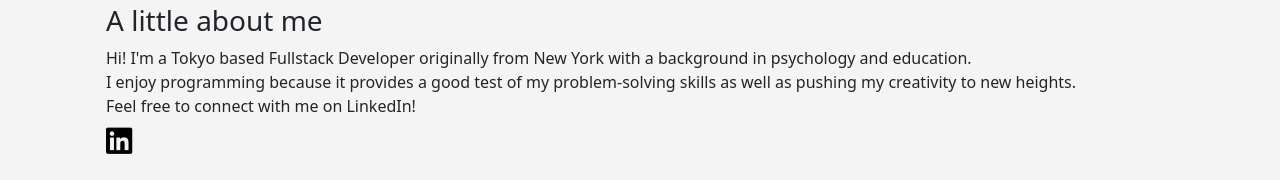
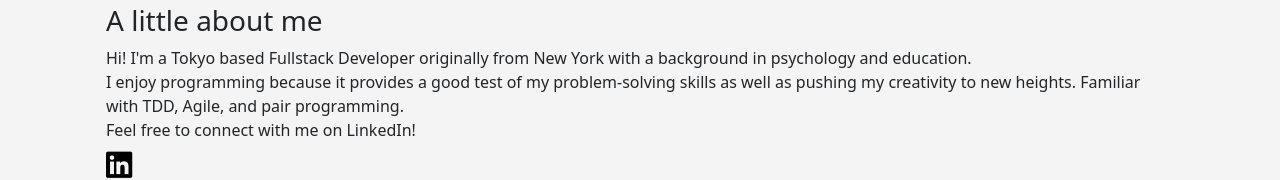
Before and after one commit to angrysun/angrysun.github.io, a plain HTML site: page index.html in a window 1280 px wide. Shown: the part 316-496 px from the top of the page. Drawn offline with nearby package versions, Linux system fonts and the light colour scheme.

Commit message:
added new info

```diff
--- a/index.html
+++ b/index.html
@@ -11,6 +11,8 @@
     <meta property="og:url" content="https://www.stevenvasquez.me/" />
     <meta property="og:description" content="Fullstack developer based in Tokyo. Come and see what new projects I've been working on." />
     <meta property="og:image" content="assets/images/" />
+    <meta property="og:image:width" content="1200" />
+    <meta property="og:image:height" content="630" />
 
     <link href="https://cdn.jsdelivr.net/npm/bootstrap@5.1.3/dist/css/bootstrap.min.css" rel="stylesheet"
       integrity="sha384-1BmE4kWBq78iYhFldvKuhfTAU6auU8tT94WrHftjDbrCEXSU1oBoqyl2QvZ6jIW3" crossorigin="anonymous">
@@ -38,7 +40,7 @@
         <h3>A little about me</h3>
         <div class="about-content">
           <p>Hi! I'm a Tokyo based Fullstack Developer originally from New York with a background in psychology and education.</p>
-          <p>I enjoy programming because it provides a good test of my problem-solving skills as well as pushing my creativity to new heights.</p>
+          <p>I enjoy programming because it provides a good test of my problem-solving skills as well as pushing my creativity to new heights. Familiar with TDD, Agile, and pair programming.</p>
           <!-- <p>On my free time, I enjoy going for a run surrounded by nature or relaxing at home playing an engaging RPG.</p> -->
           <p>Feel free to connect with me on LinkedIn!</p>
           <div>
```
